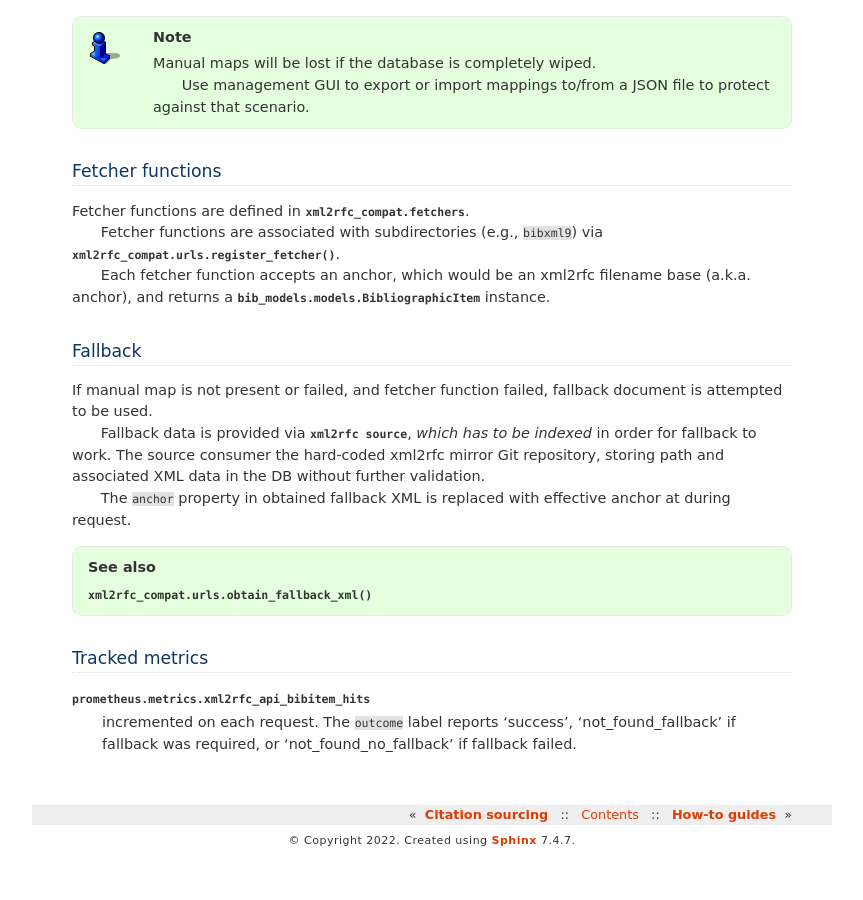
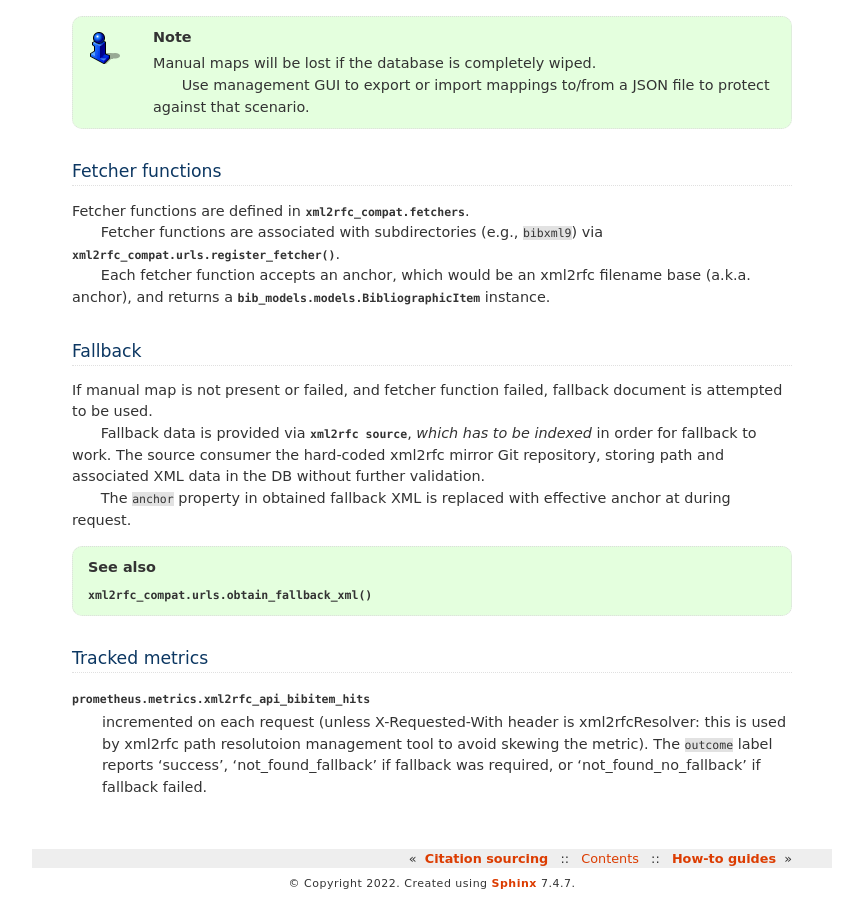
Before and after one commit to ietf-tools/bibxml-service, a Sphinx documentation site: the page built from docs/topics/xml2rfc-compat.rst, in a window 1280 px wide and 900 px high, scrolled down 662 px. Shown: the whole window, without its empty margins (208-1071 px from the left). Built offline with Sphinx 7.4.7, drawn with Linux system fonts in a browser that asks for light colours; pages that are not in the unit, such as notebooks, are missing from menus; before the commit the page ends 1519 px from its top, so only the background shows below that.

Commit message:
docs: update regarding #120

```diff
--- a/docs/topics/xml2rfc-compat.rst
+++ b/docs/topics/xml2rfc-compat.rst
@@ -70,6 +70,8 @@ Tracked metrics
 ===============
 
 :data:`prometheus.metrics.xml2rfc_api_bibitem_hits`
-    incremented on each request. The ``outcome`` label
-    reports 'success', 'not_found_fallback' if fallback was required,
+    incremented on each request (unless X-Requested-With header is xml2rfcResolver:
+    this is used by xml2rfc path resolutoion management tool to avoid
+    skewing the metric).
+    The ``outcome`` label reports 'success', 'not_found_fallback' if fallback was required,
     or 'not_found_no_fallback' if fallback failed.
```
